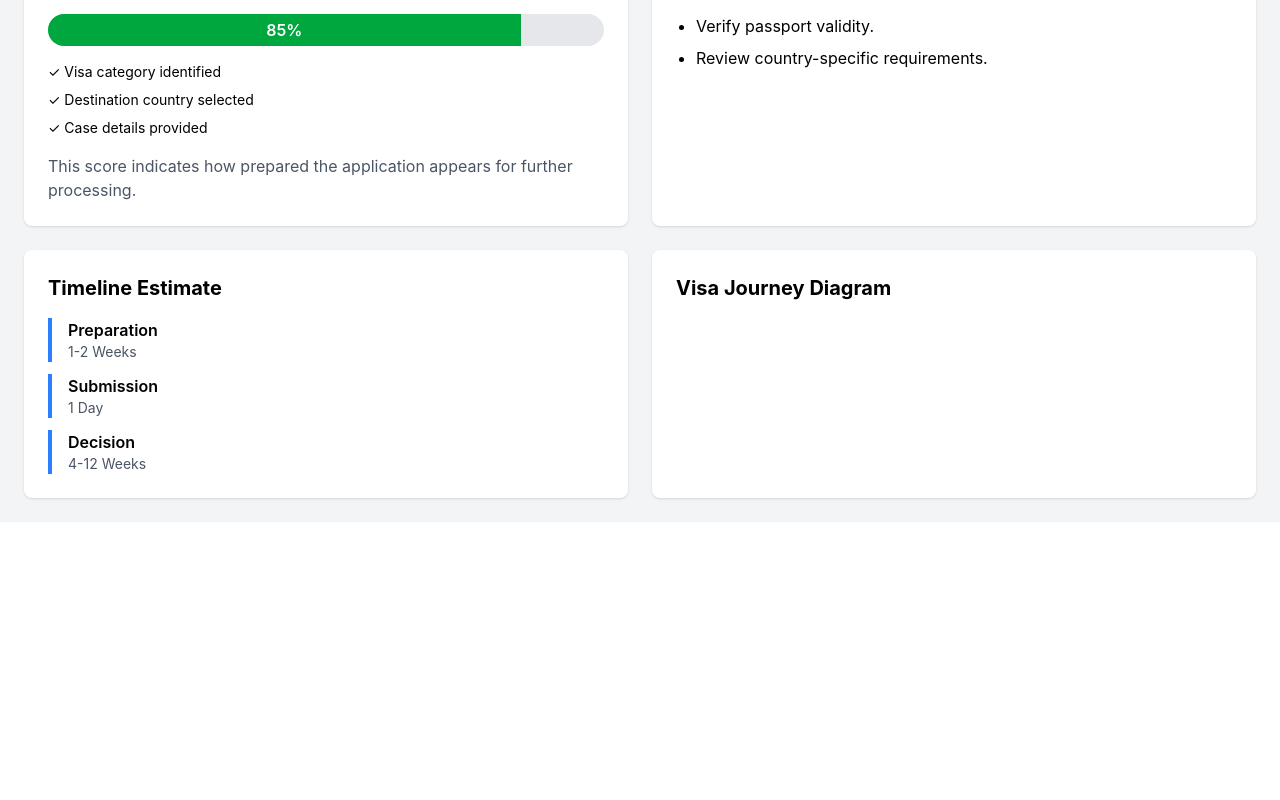
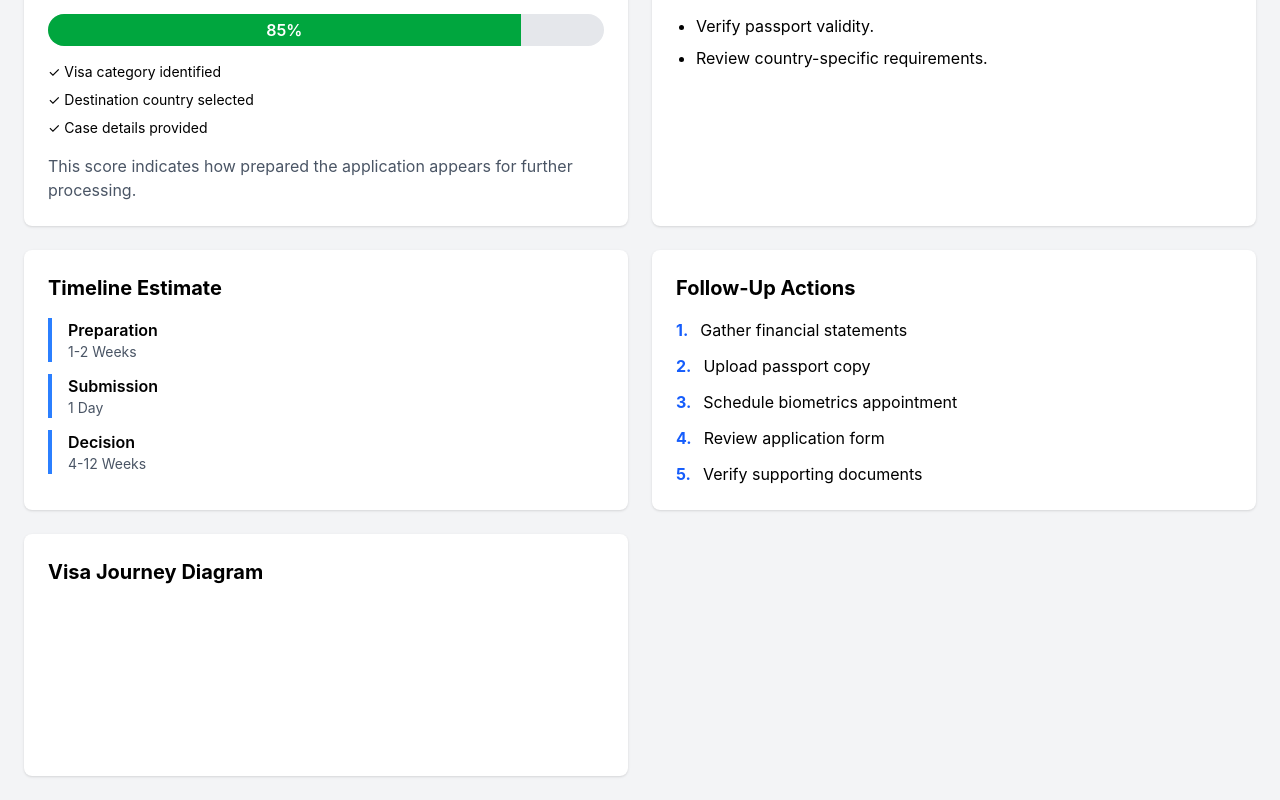
Before and after one commit to devR1shabh/VISM, a React (Vite) app: page /analysis in a window 1280 px wide. Shown: the part 846-1646 px from the top of the page. Before the commit the page ends 1368 px from the top, so only its background shows below. Built offline with nearby package versions, Linux system fonts and the light colour scheme; what country-list would draw is missing.

Commit message:
added agents

```diff
--- a/src/agents/DocumentAgent.js
+++ b/src/agents/DocumentAgent.js
@@ -1,5 +1,3 @@
-export async function DocumentAgent(
-  analysis
-) {
+export async function DocumentAgent(analysis) {
   return analysis.documents;
 }
--- a/src/agents/RiskAgent.js
+++ b/src/agents/RiskAgent.js
@@ -1,5 +1,3 @@
-export async function RiskAgent(
-  analysis
-) {
+export async function RiskAgent(analysis) {
   return analysis.risks;
 }
--- a/src/agents/WorkflowAgent.js
+++ b/src/agents/WorkflowAgent.js
@@ -1,5 +1,3 @@
-export async function WorkflowAgent(
-  analysis
-) {
+export async function WorkflowAgent(analysis) {
   return analysis.journey;
 }
--- /dev/null
+++ b/src/components/output/FollowUpActions.jsx
@@ -0,0 +1,26 @@
+function FollowUpActions({ actions }) {
+  return (
+    <div className="bg-white p-6 rounded-lg shadow">
+      <h2 className="text-xl font-bold mb-4">
+        Follow-Up Actions
+      </h2>
+
+      <ul className="space-y-3">
+        {actions?.map((action, index) => (
+          <li
+            key={index}
+            className="flex items-start gap-3"
+          >
+            <span className="font-bold text-blue-600">
+              {index + 1}.
+            </span>
+
+            <span>{action}</span>
+          </li>
+        ))}
+      </ul>
+    </div>
+  );
+}
+
+export default FollowUpActions;
--- a/src/engines/aiEngine.js
+++ b/src/engines/aiEngine.js
@@ -46,6 +46,14 @@ export async function generateVisaAnalysis(
         stage: "Decision",
         duration: "4-12 Weeks"
       }
+    ],
+
+    followUpActions: [
+      "Gather financial statements",
+      "Upload passport copy",
+      "Schedule biometrics appointment",
+      "Review application form",
+      "Verify supporting documents"
     ]
   };
 }
--- a/src/pages/Analysis.jsx
+++ b/src/pages/Analysis.jsx
@@ -8,6 +8,7 @@ import JourneySteps from "../components/output/JourneySteps";
 import ReadinessScore from "../components/output/ReadinessScore";
 import ComplianceNotes from "../components/output/ComplianceNotes";
 import TimelineEstimate from "../components/output/TimelineEstimate";
+import FollowUpActions from "../components/output/FollowUpActions";
 
 import VisaJourneyDiagram from "../components/diagram/VisaJourneyDiagram";
 
@@ -63,7 +64,6 @@ function Analysis() {
 
   return (
     <div className="min-h-screen bg-gray-100">
-
       <div className="max-w-7xl mx-auto p-6">
 
         <h1 className="text-4xl font-bold mb-8">
@@ -128,12 +128,15 @@ function Analysis() {
             timeline={analysis.timeline}
           />
 
+          <FollowUpActions
+            actions={analysis.followUpActions}
+          />
+
           <VisaJourneyDiagram />
 
         </div>
 
       </div>
-
     </div>
   );
 }
```
